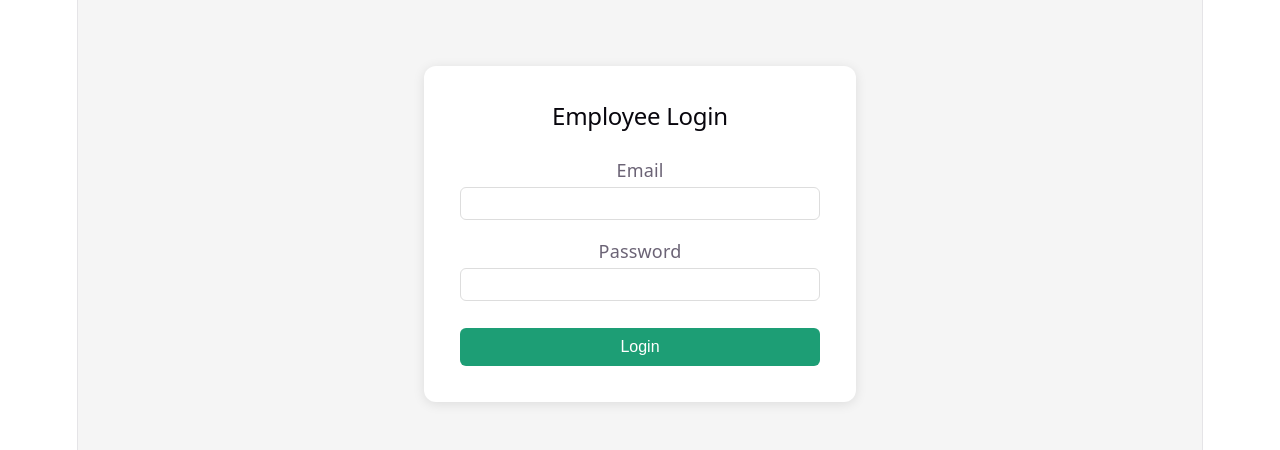
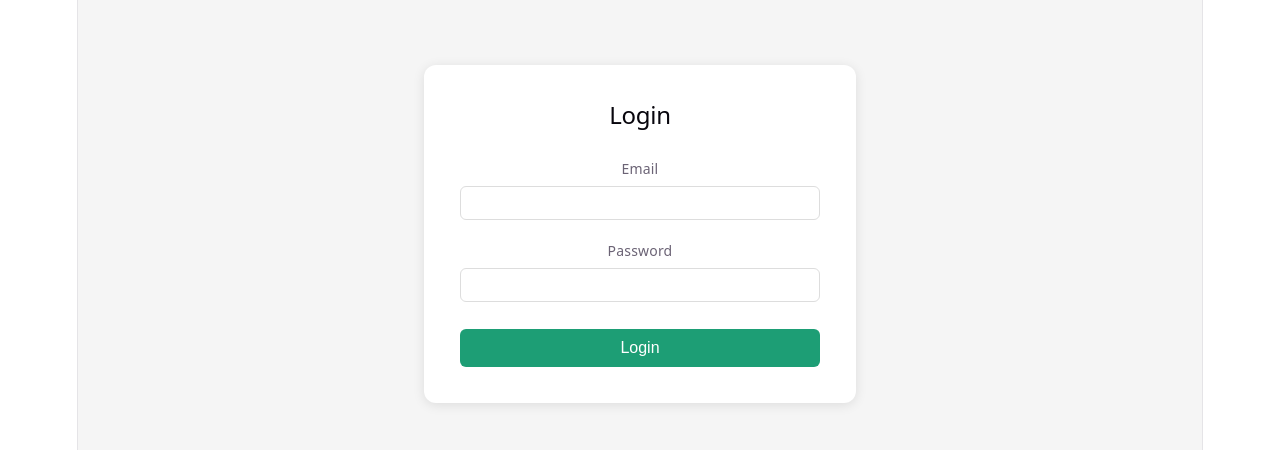
Before and after one commit to goldoraorg-ctrl/attendance-app, a React (Vite) app: page /login in a window 1280 px wide. Shown: the part 166-616 px from the top of the page. Built offline with nearby package versions, Linux system fonts and the light colour scheme.

Commit message:
fix login

```diff
--- a/src/pages/Login.jsx
+++ b/src/pages/Login.jsx
@@ -35,19 +35,19 @@ export default function Login() {
   return (
     <div style={{ minHeight: '100vh', display: 'flex', alignItems: 'center', justifyContent: 'center', background: '#f5f5f5' }}>
       <div style={{ background: 'white', padding: '2rem', borderRadius: '12px', width: '360px', boxShadow: '0 2px 12px rgba(0,0,0,0.1)' }}>
-        <h2 style={{ textAlign: 'center', marginBottom: '1.5rem' }}>Employee Login</h2>
-        {error && <p style={{ color: 'red', marginBottom: '1rem' }}>{error}</p>}
+        <h2 style={{ textAlign: 'center', marginBottom: '1.5rem' }}>Login</h2>
+        {error && <p style={{ color: 'red', marginBottom: '1rem', textAlign: 'center' }}>{error}</p>}
         <form onSubmit={handleLogin}>
           <div style={{ marginBottom: '1rem' }}>
-            <label>Email</label>
+            <label style={{ display: 'block', marginBottom: '4px', fontSize: '14px' }}>Email</label>
             <input type="email" value={email} onChange={e => setEmail(e.target.value)}
-              style={{ width: '100%', padding: '8px', marginTop: '4px', borderRadius: '6px', border: '1px solid #ddd', boxSizing: 'border-box' }}
+              style={{ width: '100%', padding: '8px', borderRadius: '6px', border: '1px solid #ddd', boxSizing: 'border-box', fontSize: '14px' }}
               required />
           </div>
           <div style={{ marginBottom: '1.5rem' }}>
-            <label>Password</label>
+            <label style={{ display: 'block', marginBottom: '4px', fontSize: '14px' }}>Password</label>
             <input type="password" value={password} onChange={e => setPassword(e.target.value)}
-              style={{ width: '100%', padding: '8px', marginTop: '4px', borderRadius: '6px', border: '1px solid #ddd', boxSizing: 'border-box' }}
+              style={{ width: '100%', padding: '8px', borderRadius: '6px', border: '1px solid #ddd', boxSizing: 'border-box', fontSize: '14px' }}
               required />
           </div>
           <button type="submit" disabled={loading}
```
